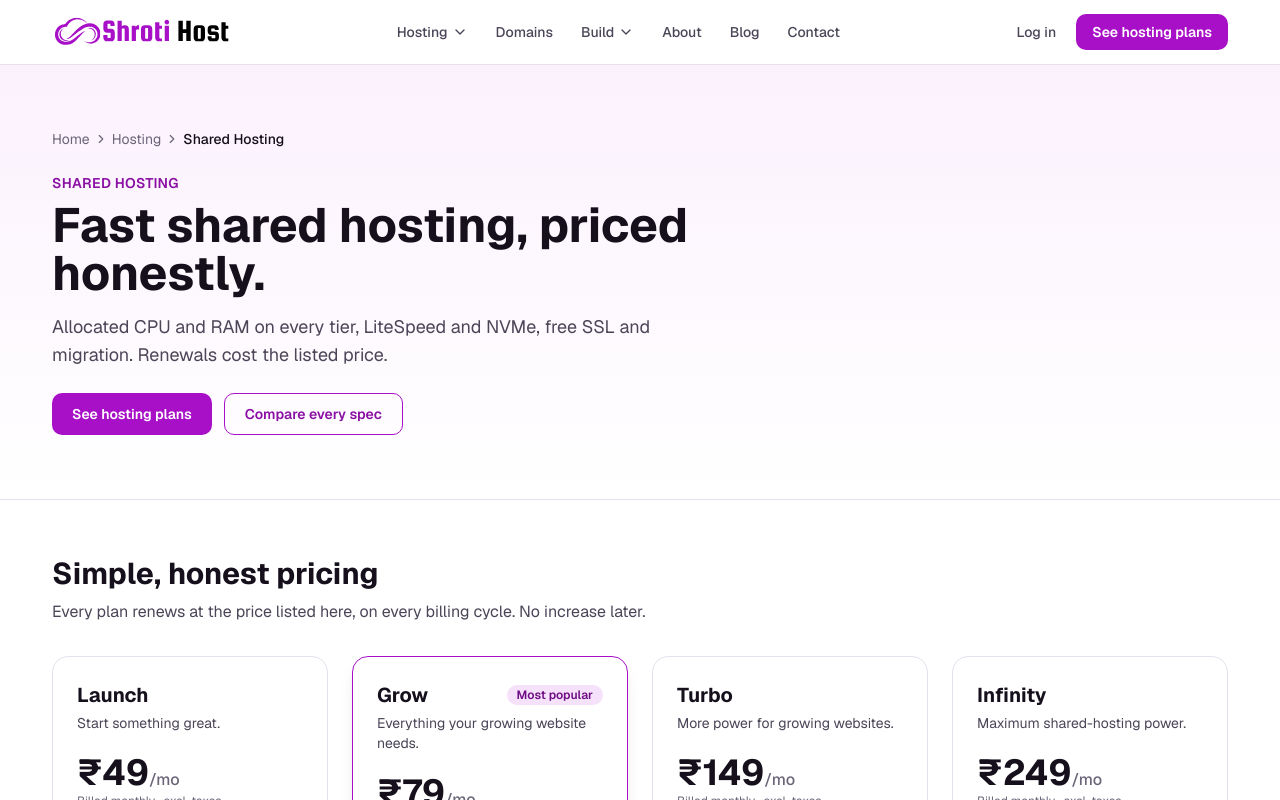
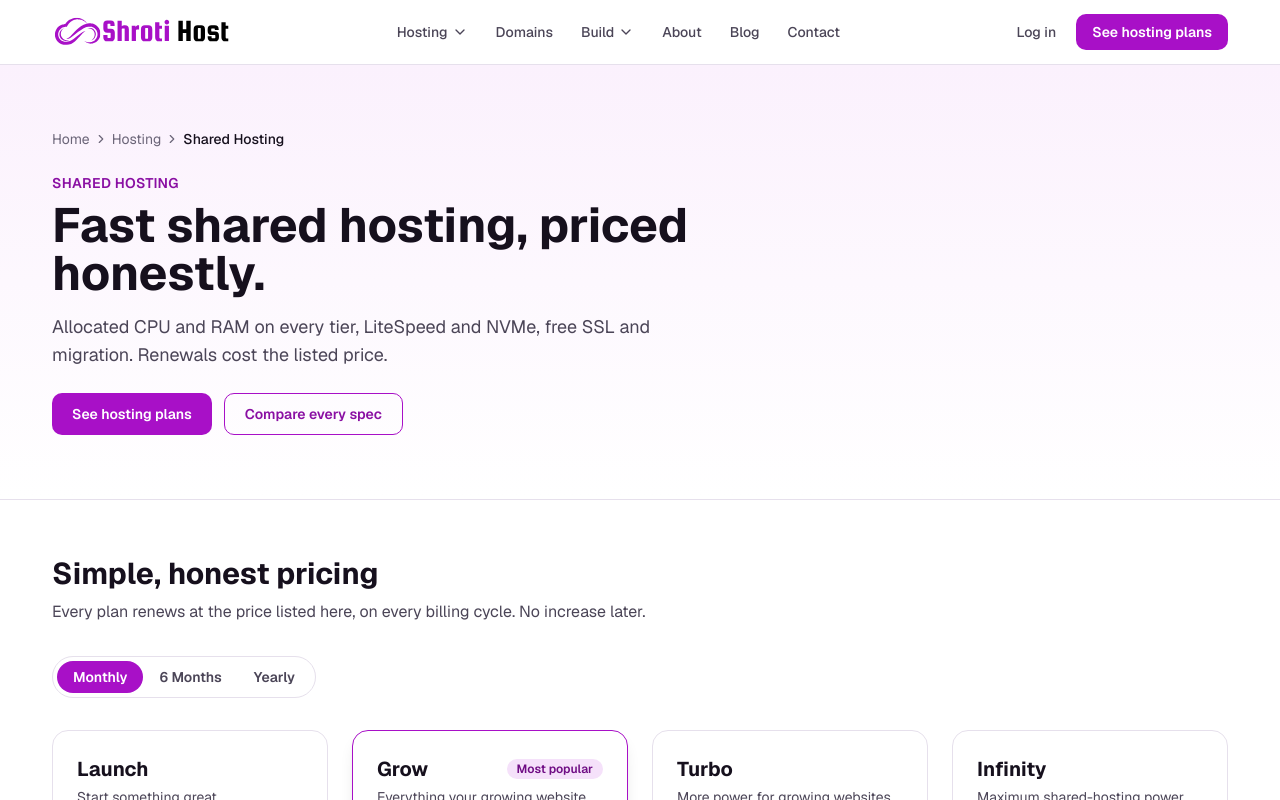
Before and after one commit to AdamyaMehta07/ShrotiHost, a Next.js app: page /hosting in a window 1280 px wide. Shown: the top 800 px of the page. Built offline with nearby package versions, Linux system fonts and the light colour scheme.

Commit message:
feat: add 6-month and yearly pricing with savings, cycle-aware plan cards

```diff
--- a/src/components/hosting/PlanCard.tsx
+++ b/src/components/hosting/PlanCard.tsx
@@ -13,7 +13,14 @@ const highlightLabels: [keyof PlanHighlights, string][] = [
   ["bandwidth", "Bandwidth"],
 ];
 
-// TODO: 6 months aur yearly ki wording live site se match karni hai
+// Price ke saath kya likhna hai (price us cycle ka total hota hai, per-month nahi)
+const priceSuffix: Record<BillingCycle, string> = {
+  monthly: "/mo",
+  sixMonths: "/6 months",
+  yearly: "/year",
+};
+
+// Price ke neeche wali chhoti line (live site jaisi)
 const cycleNote: Record<BillingCycle, string> = {
   monthly: "Billed monthly · excl. taxes",
   sixMonths: "Billed every 6 months · excl. taxes",
@@ -22,6 +29,14 @@ const cycleNote: Record<BillingCycle, string> = {
 
 export function PlanCard({ plan, cycle }: { plan: HostingPlan; cycle: BillingCycle }) {
   const price = plan.prices[cycle];
+  const saving = plan.savings?.[cycle];
+
+  // Free domain ki line: yearly pe "first year included", baaki pe "on yearly billing"
+  const freeDomainLine = plan.freeDomain
+    ? cycle === "yearly"
+      ? `Free ${plan.freeDomain}, first year included`
+      : `Free ${plan.freeDomain} on yearly billing`
+    : null;
 
   return (
     <article
@@ -36,14 +51,15 @@ export function PlanCard({ plan, cycle }: { plan: HostingPlan; cycle: BillingCyc
       <p className="mt-1 text-sm text-ink-soft">{plan.tagline}</p>
 
       <p className="mt-5 text-4xl font-bold text-ink">
-        {price !== null ? `₹${price}` : "—"}
-        <span className="text-base font-medium text-ink-faint">/mo</span>
+        {price !== null ? `₹${price.toLocaleString("en-IN")}` : "—"}
+        <span className="text-base font-medium text-ink-faint">{priceSuffix[cycle]}</span>
       </p>
       <p className="text-xs text-ink-faint">{cycleNote[cycle]}</p>
+      {saving && <p className="mt-1 text-xs font-semibold text-success">Save {saving}% vs monthly</p>}
 
-      {plan.freeDomainNote && (
+      {freeDomainLine && (
         <p className="mt-3 rounded-md bg-brand-50 px-3 py-2 text-sm font-medium text-brand-800">
-          {plan.freeDomainNote}
+          {freeDomainLine}
         </p>
       )}
 
@@ -58,9 +74,7 @@ export function PlanCard({ plan, cycle }: { plan: HostingPlan; cycle: BillingCyc
       </dl>
 
       {plan.includesFrom && (
-        <p className="mt-4 text-sm font-semibold text-ink">
-          Everything in {plan.includesFrom}, plus:
-        </p>
+        <p className="mt-4 text-sm font-semibold text-ink">Everything in {plan.includesFrom}, plus:</p>
       )}
       <ul className="mt-3 flex-1 space-y-2 text-sm text-ink-soft">
         {plan.features.map((feature) => (
@@ -71,11 +85,7 @@ export function PlanCard({ plan, cycle }: { plan: HostingPlan; cycle: BillingCyc
         ))}
       </ul>
 
-      <Button
-        href={plan.purchaseUrl}
-        variant={plan.popular ? "primary" : "secondary"}
-        className="mt-6"
-      >
+      <Button href={plan.purchaseUrl} variant={plan.popular ? "primary" : "secondary"} className="mt-6">
         Choose {plan.name}
       </Button>
     </article>
--- a/src/components/hosting/SpecTable.tsx
+++ b/src/components/hosting/SpecTable.tsx
@@ -22,11 +22,19 @@ function Cell({ value }: { value: SpecValue }) {
   return <>{value}</>;
 }
 
-export function SpecTable({ plans, groups }: { plans: HostingPlan[]; groups: SpecGroup[] }) {
+export function SpecTable({
+  plans,
+  groups,
+  caption = "Hosting plan comparison",
+}: {
+  plans: HostingPlan[];
+  groups: SpecGroup[];
+  caption?: string;
+}) {
   return (
     <div className="overflow-x-auto rounded-(--radius-card) border border-line bg-white">
       <table className="w-full min-w-[640px] border-collapse text-sm">
-        <caption className="sr-only">Shared hosting plan comparison</caption>
+        <caption className="sr-only">{caption}</caption>
         <thead>
           <tr className="bg-surface-alt">
             <th scope="col" className="sticky left-0 bg-surface-alt px-4 py-3 text-left font-semibold">
--- a/src/data/shared-hosting.ts
+++ b/src/data/shared-hosting.ts
@@ -10,8 +10,9 @@ export const sharedPlans: HostingPlan[] = [
     id: "launch",
     name: "Launch",
     tagline: "Start something great.",
-    // TODO: 6 months aur yearly ke prices live site ke toggle se lene hain
-    prices: { monthly: 49, sixMonths: null, yearly: null },
+
+    prices: { monthly: 49, sixMonths: 279, yearly: 499 },
+    savings: { sixMonths: 5, yearly: 15 },
     highlights: {
       cpu: "1 Core",
       ram: "1.5 GB",
@@ -36,7 +37,8 @@ export const sharedPlans: HostingPlan[] = [
     id: "grow",
     name: "Grow",
     tagline: "Everything your growing website needs.",
-    prices: { monthly: 79, sixMonths: null, yearly: null },
+    prices: { monthly: 79, sixMonths: 449, yearly: 799 },
+    savings: { sixMonths: 5, yearly: 16 },
     popular: true,
     highlights: {
       cpu: "1.5 Cores",
@@ -61,8 +63,10 @@ export const sharedPlans: HostingPlan[] = [
     id: "turbo",
     name: "Turbo",
     tagline: "More power for growing websites.",
-    prices: { monthly: 149, sixMonths: null, yearly: null },
-    freeDomainNote: "Free .in domain on yearly billing",
+    prices: { monthly: 149, sixMonths: 849, yearly: 1499 },
+    savings: { sixMonths: 5, yearly: 16 },
+    freeDomain: ".in domain",
+
     highlights: {
       cpu: "2 Cores",
       ram: "3 GB",
@@ -86,8 +90,9 @@ export const sharedPlans: HostingPlan[] = [
     id: "infinity",
     name: "Infinity",
     tagline: "Maximum shared-hosting power.",
-    prices: { monthly: 249, sixMonths: null, yearly: null },
-    freeDomainNote: "Free .com or .in domain on yearly billing",
+    prices: { monthly: 249, sixMonths: 1399, yearly: 2499 },
+    savings: { sixMonths: 6, yearly: 16 },
+    freeDomain: ".com or .in domain",
     highlights: {
       cpu: "3 Cores",
       ram: "4 GB",
--- a/src/types/hosting.ts
+++ b/src/types/hosting.ts
@@ -18,8 +18,10 @@ export interface HostingPlan {
   // Price rupees mein, taxes ke bina.
   prices: Record<BillingCycle, number | null>;
   popular?: boolean;
-  // Jaise "Free .in domain on yearly billing"
-  freeDomainNote?: string;
+    // Jaise ".in domain". Card pe "Free .in domain on yearly billing" ban jata hai
+  freeDomain?: string;
+  // Monthly ke mukable kitne % bachat. Sirf 6 months aur yearly ke liye
+  savings?: Partial<Record<BillingCycle, number>>;
   highlights: PlanHighlights;
   // Card mein "Everything in Launch, plus:" wali line
   includesFrom?: string;
```
